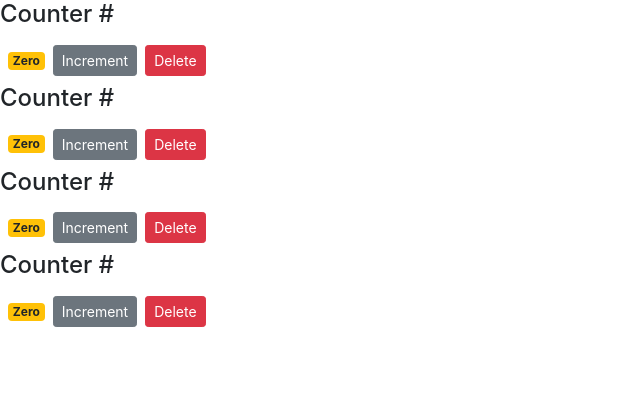
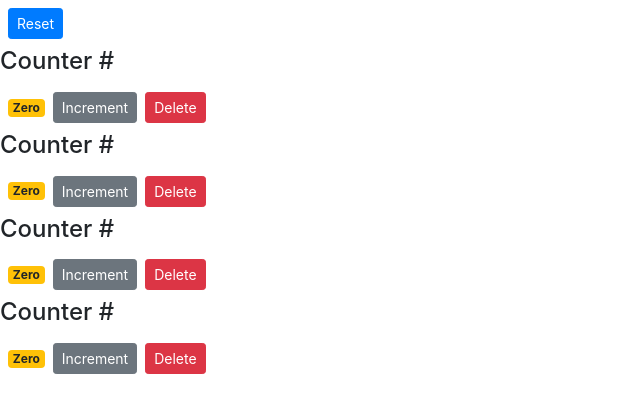
Before and after one commit to efriedla/react-clicker, a React (Create React App) app: page / in a window 1280 px wide. Shown: the top 412 px of the page, without its empty margins (0-640 px from the left). Built offline with nearby package versions, Linux system fonts and the light colour scheme.

Commit message:
rest function added but no real state of truth

```diff
--- a/src/components/counters.jsx
+++ b/src/components/counters.jsx
@@ -11,18 +11,28 @@
         ]
     }
 
+    handleReset = () => {
+       const counters =  this.state.counters.map(c => {
+            c.value = 0;
+            return c;
+        });
+        this.setState({ counters });
+    }
+
     handleDelete = (counterId) => {
         console.log("Delete called ", counterId);
         // create a new counter array and filter out the one being called and let React update the state
         const counters = this.state.counters.filter(c => c.id !== counterId);
-        // this.setState({ counters: counters });
-        //simplified
         this.setState({counters})
     };
 
     render() {
         return (
             <div>
+                <button
+                    onClick={this.handleReset}
+                    className="btn btn-primary btn-sm m-2"
+                >Reset</button>
                 {this.state.counters.map(counter =>
                     <Counter
                         key={counter.id}
```
Also changed, not shown: 1 other file (tests, documents, lock files or other folders).
